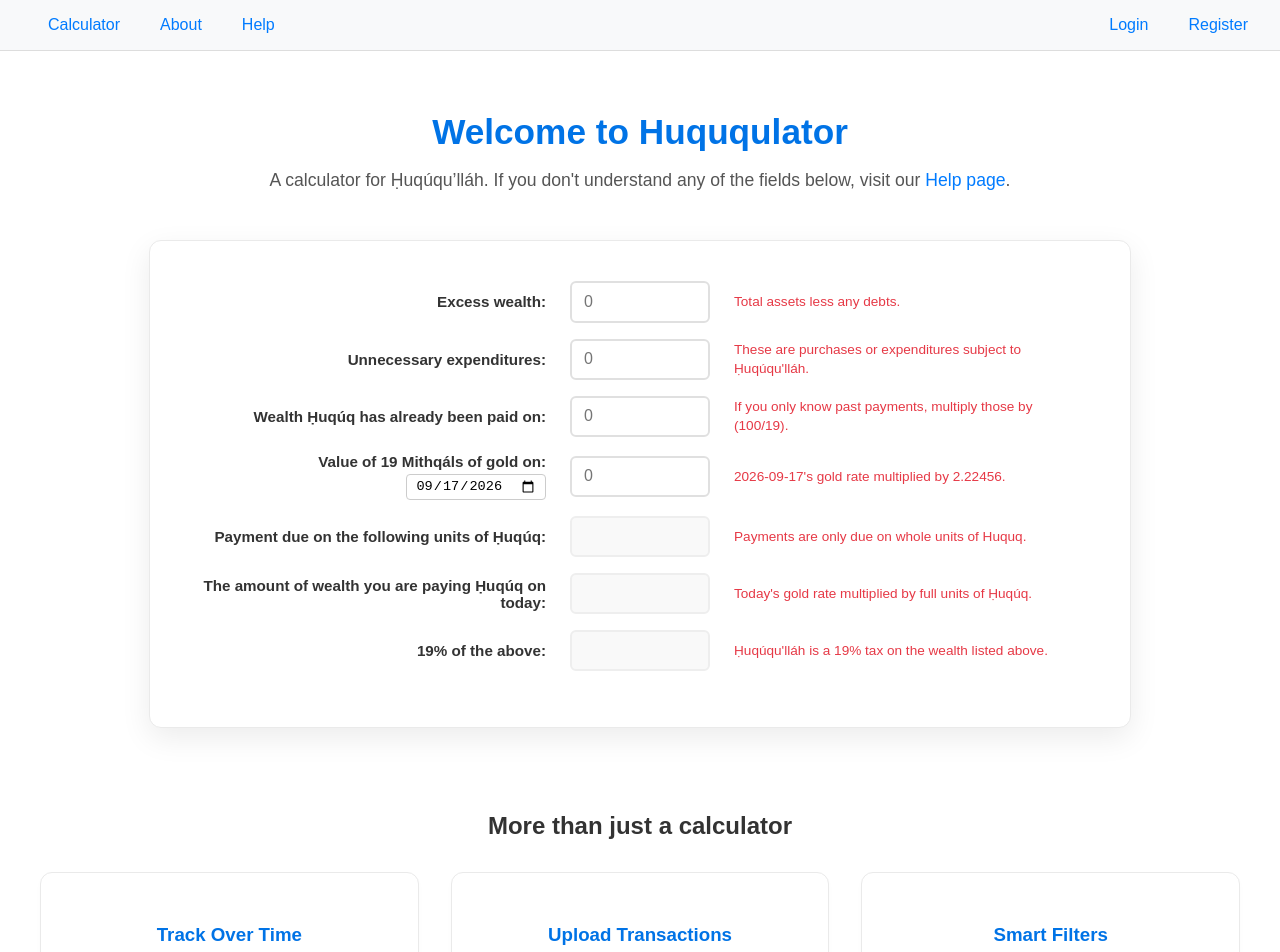
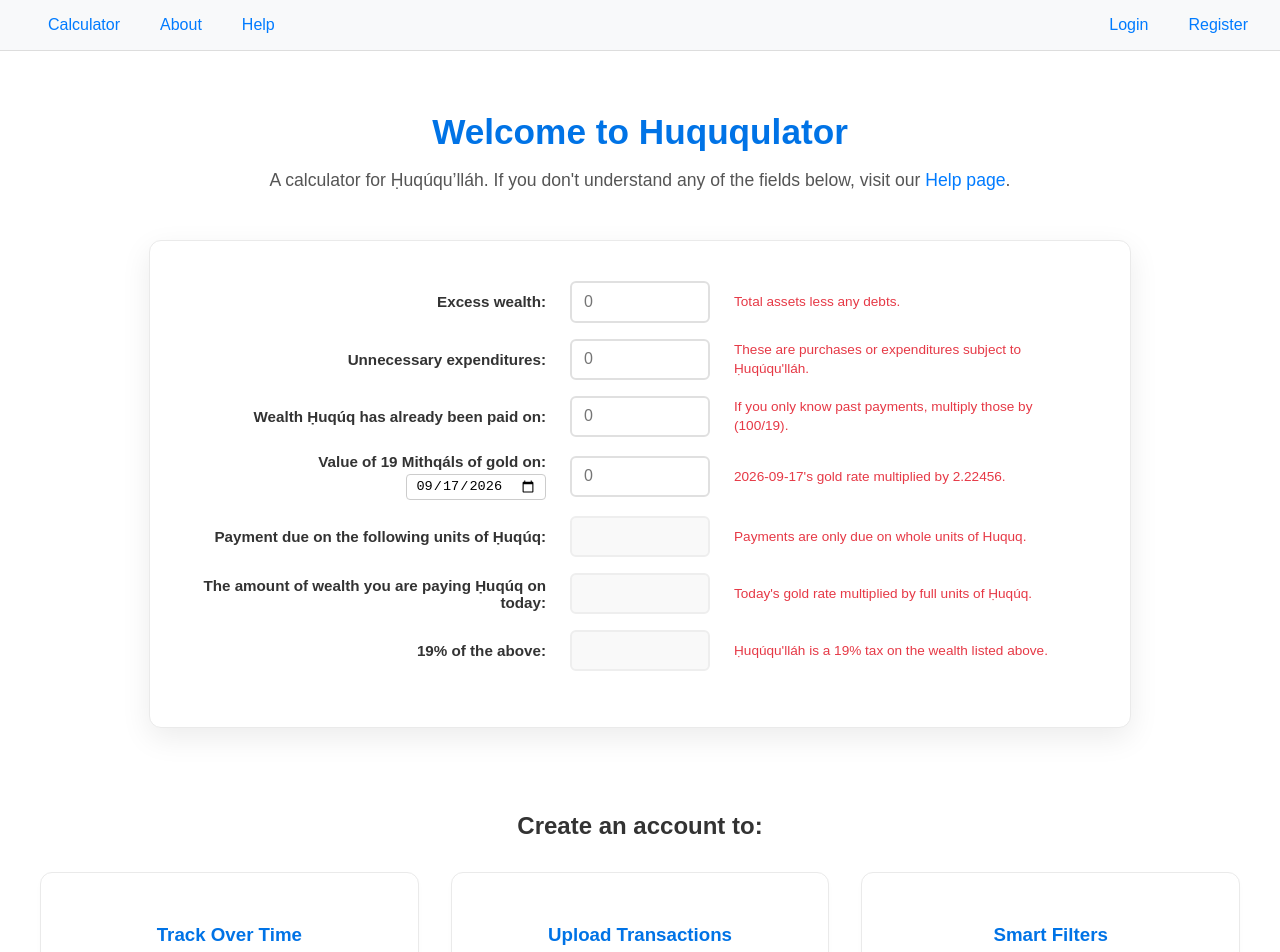
Before and after one commit to bahaipedia/huququlator, a React (Vite) app in the folder client/: page / in a window 1280 px wide. Shown: the top 952 px of the page. Built offline with nearby package versions, Linux system fonts and the light colour scheme; no server answers.

Commit message:
Update Home.jsx

```diff
--- a/client/src/pages/Home.jsx
+++ b/client/src/pages/Home.jsx
@@ -152,7 +152,7 @@ export default function Home() {
             </section>
 
             <section className="features-section">
-                <h2>More than just a calculator</h2>
+                <h2>Create an account to:</h2>
                 <div className="feature-grid">
                     <div className="feature-card">
                         <h3>Track Over Time</h3>
```
